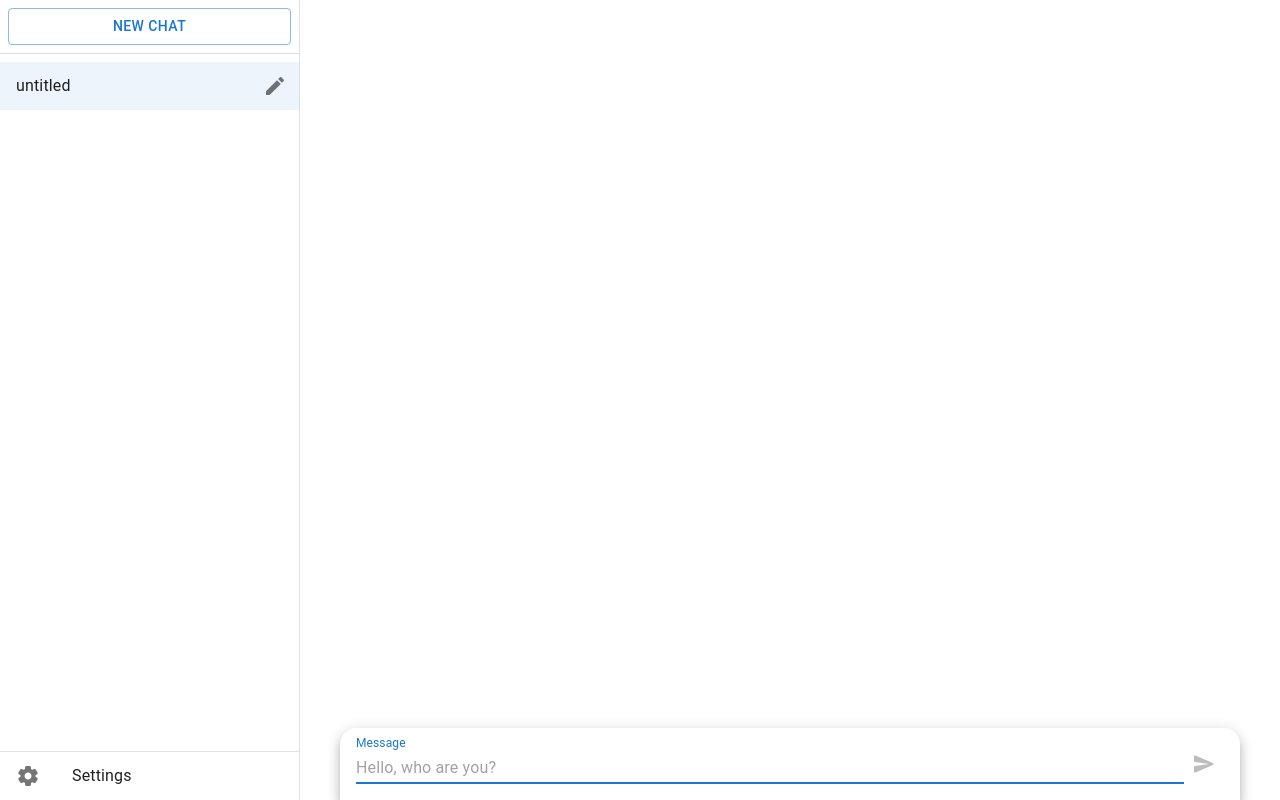
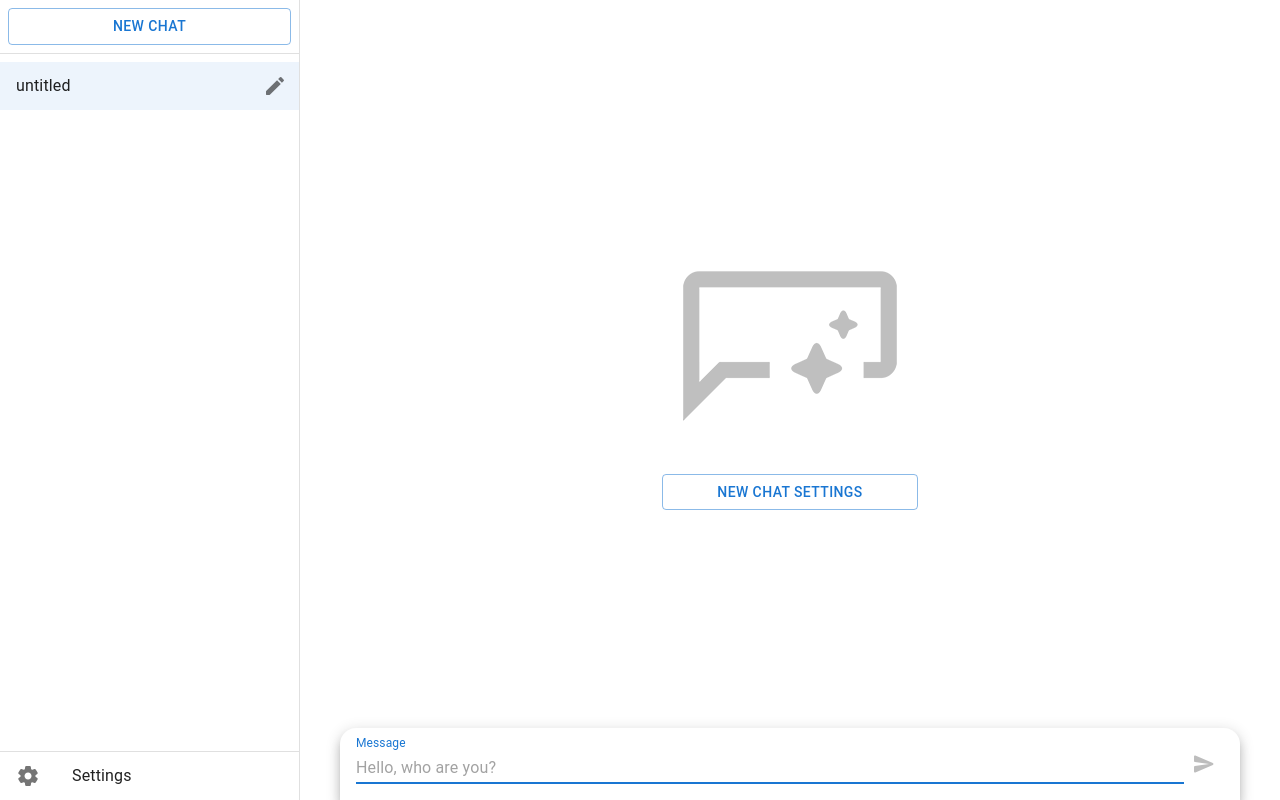
Before and after one commit to ebnbin/openchat, a React (Create React App) app: page / in a window 1280 px wide. Both pictures are taken after a click on the button "NEW CHAT". Built offline with nearby package versions, Linux system fonts and the light colour scheme.

Commit message:
Create LogoImage; Update new chat page

```diff
--- a/src/business/chat/ChatPage.tsx
+++ b/src/business/chat/ChatPage.tsx
@@ -5,6 +5,8 @@ import ChatMessageList from "./ChatMessageList";
 import ChatInputCard from "./ChatInputCard";
 import {defaultGPTModel} from "../../util/util";
 import store from "../../util/store";
+import {Button} from "@mui/material";
+import LogoImage from "../welcome/LogoImage";
 
 export const contentWidth = 900
 
@@ -122,6 +124,7 @@ export default function ChatPage(props: ChatProps) {
           padding: '0px',
           paddingBottom: '128px',
           overflow: 'auto',
+          display: conversationEntities.length === 0 ? 'none' : 'block',
         }}
       >
         <ChatMessageList
@@ -131,7 +134,30 @@ export default function ChatPage(props: ChatProps) {
       <Box
         sx={{
           width: '100%',
-          flexShrink: 0,
+          height: '100%',
+          position: 'absolute',
+          display: conversationEntities.length !== 0 ? 'none' : 'flex',
+          paddingBottom: '72px',
+        }}
+      >
+        <Box
+          sx={{
+            margin: 'auto',
+            display: 'flex',
+            flexDirection: 'column',
+          }}
+        >
+          <LogoImage/>
+          <Button
+            variant={'outlined'}
+          >
+            New chat settings
+          </Button>
+        </Box>
+      </Box>
+      <Box
+        sx={{
+          width: '100%',
           position: 'absolute',
           bottom: 0,
         }}
--- /dev/null
+++ b/src/business/welcome/LogoImage.tsx
@@ -0,0 +1,20 @@
+import logo_dark from "../../logo_dark.png";
+import logo_light from "../../logo_light.png";
+import React from "react";
+import {useMediaQuery, useTheme} from "@mui/material";
+
+export default function LogoImage() {
+  const theme = useTheme()
+  const isPageWide = useMediaQuery('(min-width:600px)')
+  const size = isPageWide ? '256px' : '192px'
+  return (
+    <img
+      src={theme.palette.mode === 'dark' ? logo_dark : logo_light}
+      alt={'logo'}
+      style={{
+        width: size,
+        height: size,
+      }}
+    />
+  )
+}
--- a/src/business/welcome/WelcomePage.tsx
+++ b/src/business/welcome/WelcomePage.tsx
@@ -1,11 +1,8 @@
-import logo_light from './../../logo_light.png';
-import logo_dark from './../../logo_dark.png';
-import {Box, useMediaQuery, useTheme} from "@mui/material";
+import {Box} from "@mui/material";
 import React from "react";
+import LogoImage from "./LogoImage";
 
 export default function WelcomePage() {
-  const theme = useTheme()
-  const isPageWide = useMediaQuery('(min-width:600px)')
   return (
     <Box
       sx={{
@@ -18,15 +15,13 @@ export default function WelcomePage() {
         position: 'relative',
       }}
     >
-      <img
-        src={theme.palette.mode === 'dark' ? logo_dark : logo_light}
-        alt={'logo'}
-        style={{
-          width: isPageWide ? '256px' : '192px',
-          height: isPageWide ? '256px' : '192px',
+      <Box
+        sx={{
           margin: 'auto',
         }}
-      />
+      >
+        <LogoImage/>
+      </Box>
     </Box>
   )
 }
```
